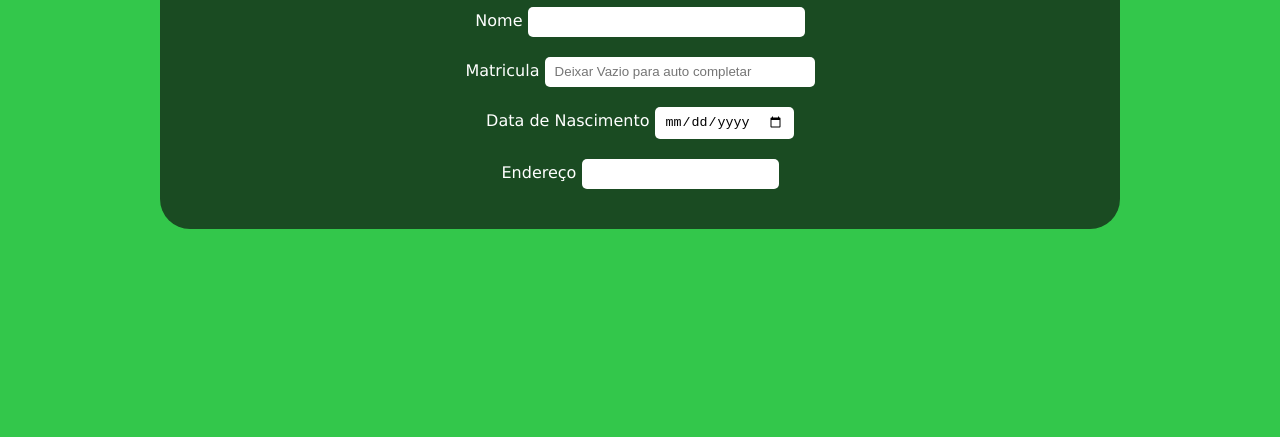
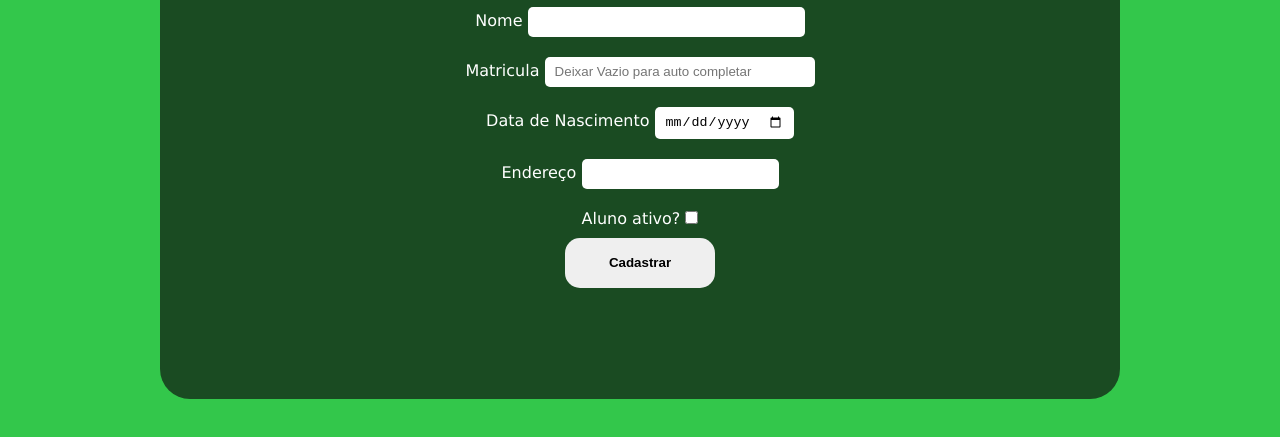
Before and after one commit to Boca3l/Acompanhamento-de-Classe, a plain HTML site: page index.html in a window 1280 px wide. Shown: the part 141-578 px from the top of the page. Drawn offline with Linux system fonts and the light colour scheme.

Commit message:
Criado BTN cadastrar
Criado botão para cadastrar

```diff
--- a/css/style.css
+++ b/css/style.css
@@ -33,6 +33,7 @@ main{
     background-color: rgb(26, 75, 34);
     color: white;
     width: 900px;
+    height: 50vh;
     padding: 30px;
     border-radius: 30px;
 }
@@ -52,6 +53,21 @@ input{
     width: 250px;
 }
 
+.btn{
+    font-weight: bolder;
+    padding: 15px;
+    border: none;
+    border-radius: 15px;
+    width: 150px;
+    height: 50px;
+}
+
+.btn:active{
+    width: 152px;
+    height: 52px;
+    background-color: rgb(176, 184, 174);
+}
+
 input[type=number]::-webkit-inner-spin-button {
     -webkit-appearance: none;
 
--- a/index.html
+++ b/index.html
@@ -38,6 +38,13 @@
                 <label for="endereco">Endereço</label>
                 <input type="text" id="endereco">
             </div>
+            <div class="form_item">
+                <label for="status">Aluno ativo?</label>
+                <input type="checkbox" id="status">
+            </div>
+
+            <input class="btn" type="button" value="Cadastrar">
+
         </form>
 
     </main>
```
